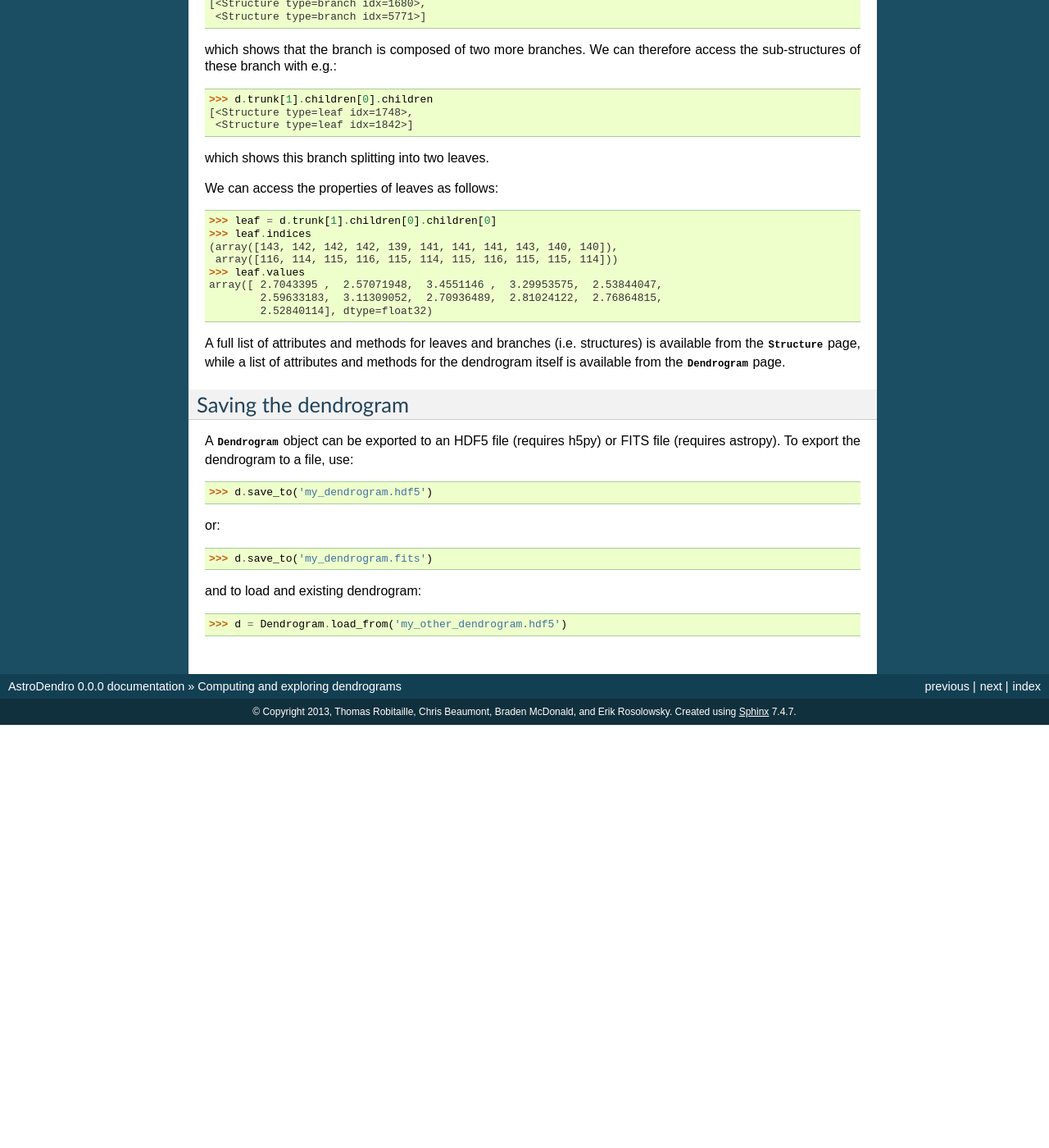
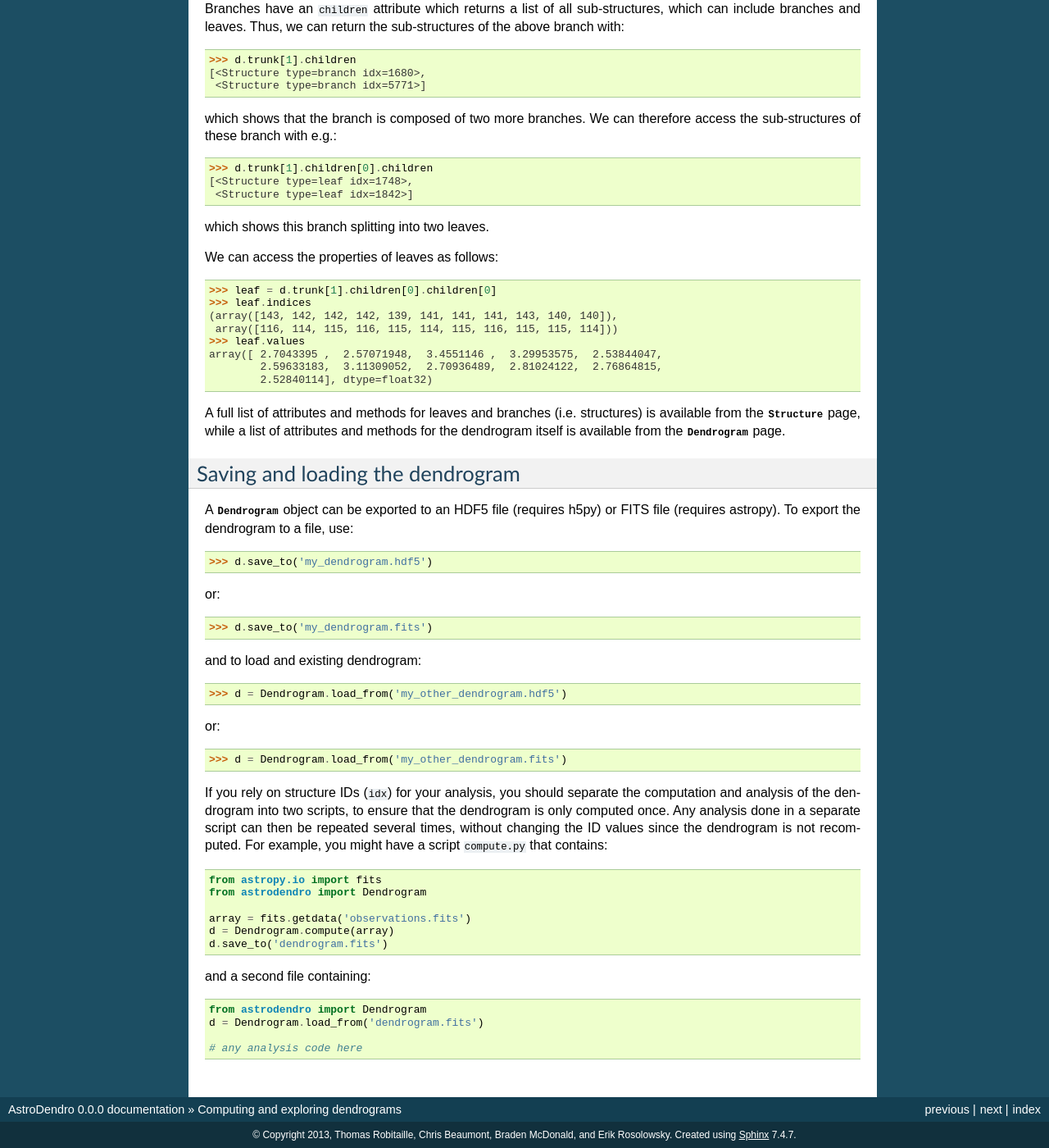
Before and after one commit to dendrograms/astrodendro, a Sphinx documentation site: the page built from docs/using.rst, in a window 1280 px wide and 1400 px high, scrolled down 1960 px. Shown: the whole window at 82% size. Built offline with Sphinx 7.4.7, drawn with Linux system fonts in a browser that asks for light colours; before the commit the page ends 2844 px from its top, so only the background shows below that; some of the changed text lies outside the part shown.

Commit message:
Try and clarify situation about ``idx`` not being deterministic

```diff
--- a/docs/plotting.rst
+++ b/docs/plotting.rst
@@ -158,7 +158,10 @@
 Now let's take the example from `Making plots for publications`_ and try and
 reproduce the same plot. As described there, one way to find interesting
 structures in the dendrogram is to use the `Interactive Visualization`_ tool.
-This tool will give the ID of a structure as an integer (which we call ``idx``).
+This tool will give the ID of a structure as an integer (``idx``). Note that
+this ``idx`` is not guaranteed to be constant for subsequent calls to
+:meth:`~astrodendro.dendrogram.Dendrogram.compute`. See :ref:`saving` for a
+discussion of how to get around this issue.
 
 Because we are starting from this ID rather than a
 :class:`~astrodendro.structure.Structure` object, we need to first get the
--- a/docs/using.rst
+++ b/docs/using.rst
@@ -103,8 +103,14 @@
      <Structure type=leaf idx=733>,
      <Structure type=branch idx=303>]
 
-In the above case, the trunk contains two leaves and two branches. Since
-``trunk`` is just a list, you can access items in it with e.g.::
+In the above case, the trunk contains two leaves and two branches. Note that
+the representation of the structures shows the type of structure (``leaf`` or
+``branch``) and also an ID number (``idx``). The ID is a value that may change
+for different calls to :meth:`~astrodendro.dendrogram.Dendrogram.compute`. See
+`Saving and loading the dendrogram`_ for a discussion of how to get around this
+if you will need to write analysis code that depends on ``idx``.
+
+Since ``trunk`` is just a list, you can access items in it with e.g.::
 
     >>> d.trunk[1]
     <Structure type=branch idx=2152>
@@ -142,8 +148,10 @@
 list of attributes and methods for the dendrogram itself is available from the
 :class:`~astrodendro.dendrogram.Dendrogram` page.
 
-Saving the dendrogram
----------------------
+.. _saving:
+
+Saving and loading the dendrogram
+---------------------------------
 
 A :class:`~astrodendro.dendrogram.Dendrogram` object can be exported to an HDF5 file (requires h5py) or FITS file (requires astropy). To export the
 dendrogram to a file, use::
@@ -157,3 +165,27 @@
 and to load and existing dendrogram::
 
     >>> d = Dendrogram.load_from('my_other_dendrogram.hdf5')
+
+or::
+
+    >>> d = Dendrogram.load_from('my_other_dendrogram.fits')
+
+If you rely on structure IDs (``idx``) for your analysis, you should separate
+the computation and analysis of the dendrogram into two scripts, to ensure that
+the dendrogram is only computed once. Any analysis done in a separate script
+can then be repeated several times, without changing the ID values since the
+dendrogram is not recomputed. For example, you might have a script ``compute.py`` that contains::
+
+    from astropy.io import fits
+    from astrodendro import Dendrogram
+
+    array = fits.getdata('observations.fits')
+    d = Dendrogram.compute(array)
+    d.save_to('dendrogram.fits')
+
+and a second file containing::
+
+    from astrodendro import Dendrogram
+    d = Dendrogram.load_from('dendrogram.fits')
+
+    # any analysis code here
```
